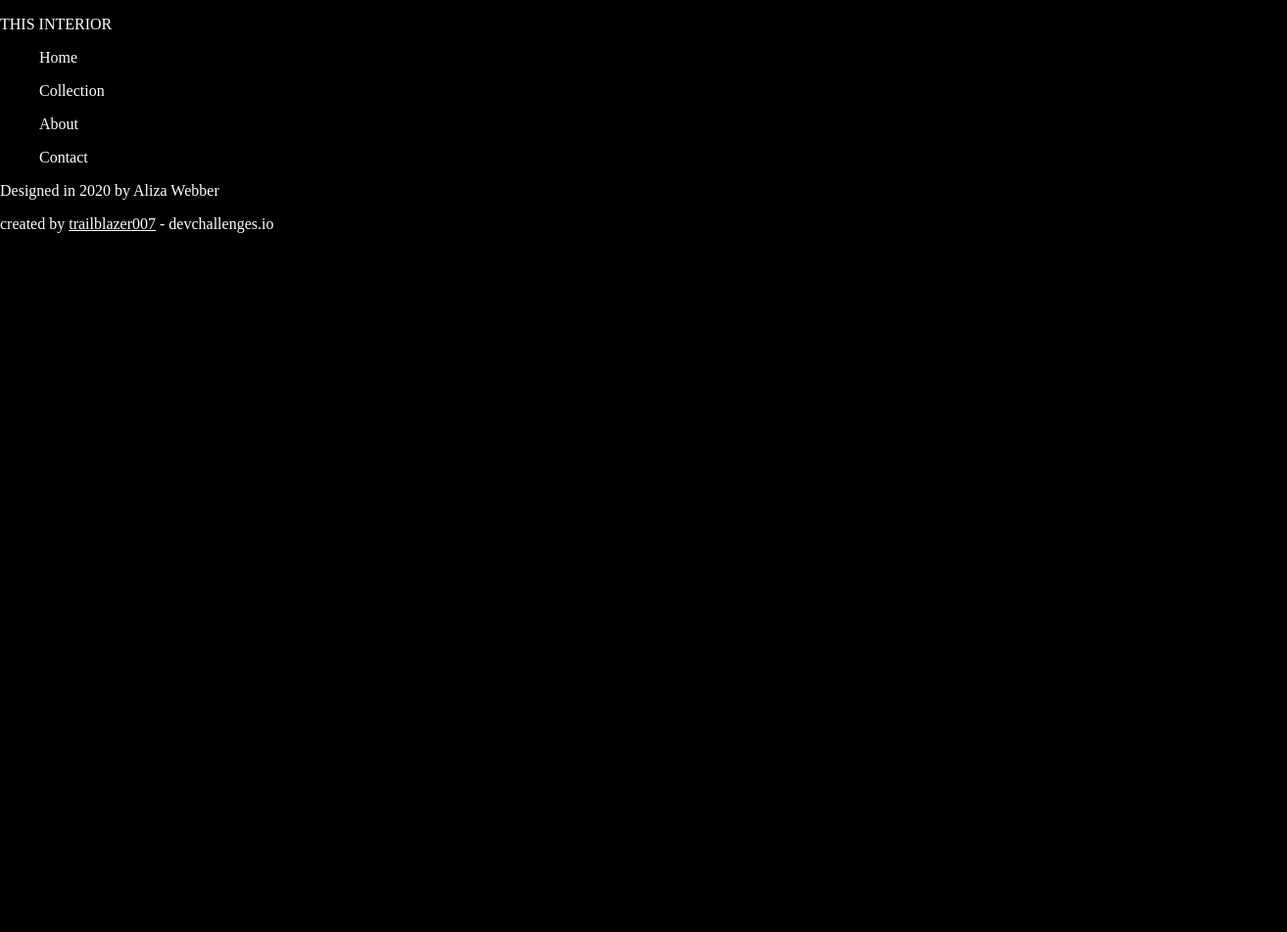
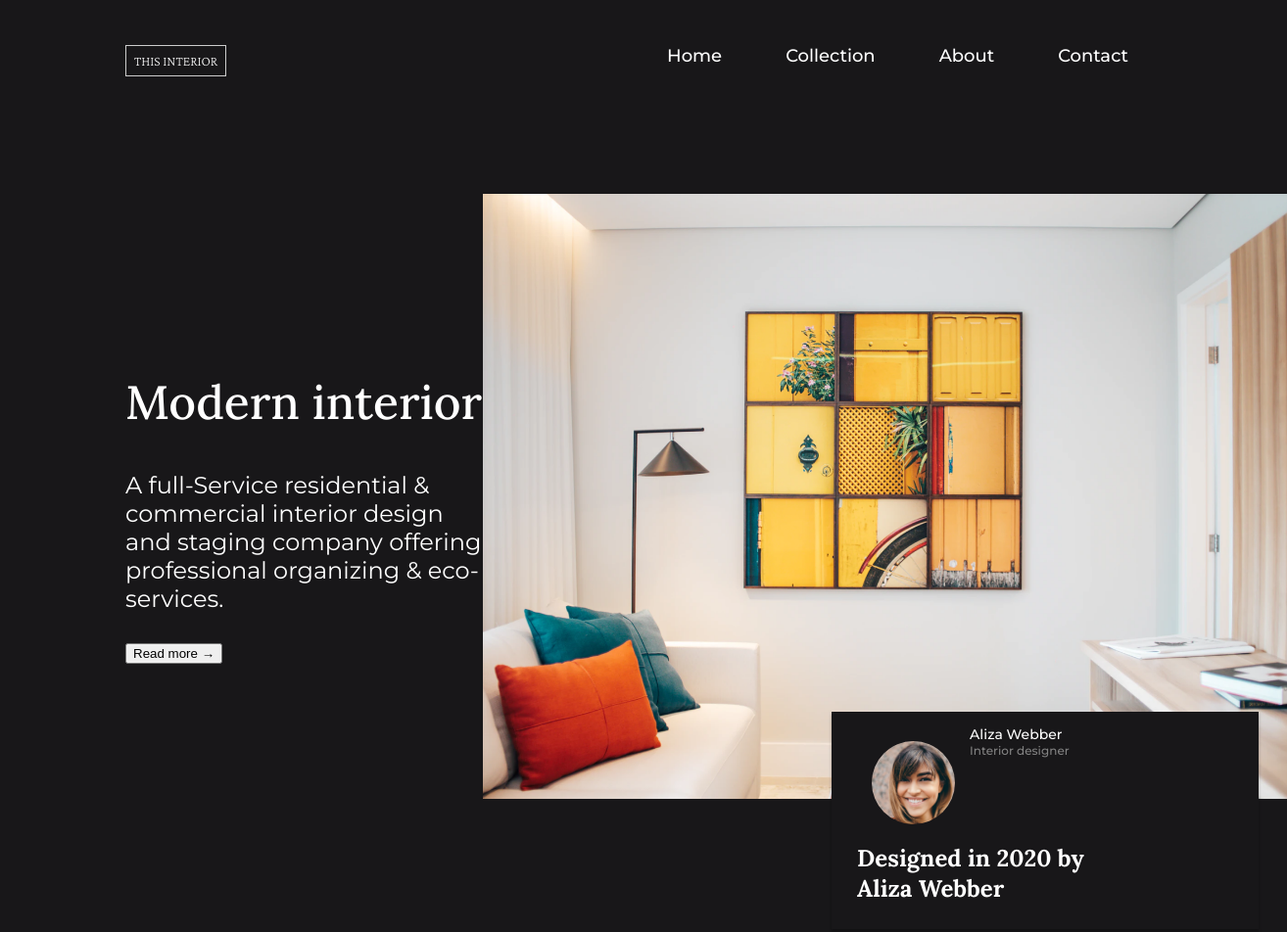
Before and after one commit to Trailblazer007/Interior-Consultant, a plain HTML site: page index.html in a window 1280 px wide. Shown: the top 952 px of the page at 98% size, 1314 px wide, since content can reach past the window. Before the commit the page ends 800 px from the top, so only its background shows below. Drawn offline with nearby package versions, Linux system fonts and the light colour scheme.

Commit message:
final edits made

```diff
--- a/css/styles.css
+++ b/css/styles.css
@@ -0,0 +1,159 @@
+body {
+    margin: 0;
+    background-color: #181719;
+    color: white;
+}
+
+p{
+    margin: 0;
+}
+
+.container{
+    width:  80%;
+    margin: 0 auto;
+    margin-top: 46px;
+}
+
+header{
+    display:flex;
+    justify-content: space-between;
+}
+
+.left_title{
+    display: flex;
+    align-items: center;
+    border: 1px solid #ccc;
+    padding: 0px 8px;
+    font-family: 'Crimson Pro', serif;
+    font-weight: 200;
+    font-size: 14px;
+}
+
+.navbar{
+    display:flex;
+    font-family: 'Montserrat', sans-serif;
+    font-weight: 500;
+    font-size: 18px;
+    line-height: 22px;
+}
+
+.navbar ul {
+    display: inline-flex;
+    gap: 65px;
+    margin: 0;
+    list-style-type: none;
+}
+
+.navbar>ul>li {
+    border-bottom: 2px solid transparent;
+    padding-bottom: 8px;
+    width: auto;
+}
+
+.navbar ul li:hover {
+    border-bottom: 2px solid white;
+}
+
+main{
+    margin-top: 120px;
+    display:flex;
+    justify-content:space-between;
+}
+
+.left_side{
+    max-width: 410px;
+    margin: auto 0px;
+}
+
+.topic h2{
+    font-family: 'Lora', serif;
+    font-weight: 500;
+    font-size: 48px;
+    line-height: 61px;
+}
+
+.paragraph h4{
+    width: 365px;
+    font-family: 'Montserrat', sans-serif;
+    font-weight: 400;
+    font-size: 24px;
+    line-height: 29px;
+}
+
+.button{
+    font-family: 'Montserrat', sans-serif;
+    font-weight: 700;
+    font-size: 18px;
+    line-height: 22px;
+    border: none;
+    background: none;
+    color: white;
+}
+
+.button:hover{
+    cursor: pointer;
+}
+
+.right_side{
+    position: relative;
+}
+
+.image_holder img{
+    max-width: 821.11px;
+}
+
+.footer p{
+    color: #A9A9A9;
+    margin-top: 190px;
+    text-align: center;
+    margin-bottom: 64px;
+}
+
+.label_tag{
+    background-color: #181719;
+    position: absolute;
+    top: 85%;
+    right:29px;
+    padding-left: 26px;
+    padding-top: 15px;
+    width: 410px;
+    box-shadow: 0px 3px 3px rgba(0, 0, 0, 0.25); ;
+
+}
+
+.name p{
+    font-family: 'Montserrat', sans-serif;
+    font-weight: 500;
+    font-size: 14px;
+    line-height: 17px;
+}
+
+.profession{
+    font-family: 'Montserrat', sans-serif;
+    font-weight: 500;
+    font-size: 12px;
+    line-height: 15px;
+    font-style: normal;
+    color: #828282;
+
+}
+
+.alias{
+    display: flex;
+}
+
+.alias img{
+    border-radius: 50%;
+    margin: 15px;
+}
+
+.details{
+    margin-bottom: 26px;
+    width: 287px;
+    height:62px;
+    font-family: 'Lora', serif;
+    font-style: normal;
+    font-weight: 700;
+    font-size: 24px;
+    line-height: 31px;
+}
--- a/index.html
+++ b/index.html
@@ -5,51 +5,52 @@
     <meta http-equiv="X-UA-Compatible" content="IE=edge">
     <meta name="viewport" content="width=device-width, initial-scale=1.0">
     <title>Interior Consultant Master</title>
-    <!-- <link rel="stylesheet" href="./css/styles.css"> -->
-    <style>
-        body {
-            margin: 0;
-            background-color: black;
-            color: white;
-        }
 
+    <link rel="preconnect" href="https://fonts.googleapis.com">
+    <link rel="preconnect" href="https://fonts.gstatic.com" crossorigin>
+    <link href="https://fonts.googleapis.com/css2?family=Crimson+Pro:wght@200&family=Lora:wght@500;700&family=Montserrat:wght@400;500;700&display=swap" rel="stylesheet">
 
-    </style>
+    <link rel="stylesheet" href="/css/styles.css">
+
 </head>
 <body>
     <div class="container">
-        <div class="header">
+        <header>
             <div class="left_title">
                 <p>THIS INTERIOR</p>
             </div>
 
             <div class="navbar">
-                <ul>Home</ul>
-                <ul>Collection</ul>
-                <ul>About</ul>
-                <ul>Contact</ul>
+                <ul>
+                    <li>Home</li>
+                    <li>Collection</li>
+                    <li>About</li>
+                    <li>Contact</li>
+                </ul>
             </div>
-        </div>
+        </header>
 
-        <div class="main">
+        <main>
             <div class="left_side">
-                <div class="topic"></div>
+                <div class="topic"><h2>Modern interior</h2></div>
 
-                <div class="paragraph"></div>
+                <div class="paragraph"><h4>A full-Service residential & commercial interior design and staging company offering professional organizing & eco-services.</h4></div>
 
-                <div class="bottom"></div>
+                <button class="bottom">Read more →</button>
             </div>
 
             <div class="right_side">
-                <div class="image_holder"></div>
+                <div class="image_holder"><img src="/images/photo1.png" alt="The main image"/></div>
 
                 <div class="label_tag">
                     <div class="alias">
-                        <div class="picture"></div>
+                        <div><img src="/images/photo2.png" width="85px" alt="The image of the designer"></div>
 
-                        <div class="name"></div>
+                        <div>
+                            <div class="name"><p>Aliza Webber</p></div>
 
-                        <div class="profession"></div>
+                            <div class="profession"><p>Interior designer</p></div>
+                        </div>
                     </div>
 
                     <div class="details">
@@ -57,14 +58,12 @@
                     </div>
                 </div>
             </div>
-        </div>
+        </main>
 
         <div class="footer">
             <p>created by <u>trailblazer007</u> - devchallenges.io</p>
         </div>
     </div>
 
-
-
 </body>
 </html>
```
